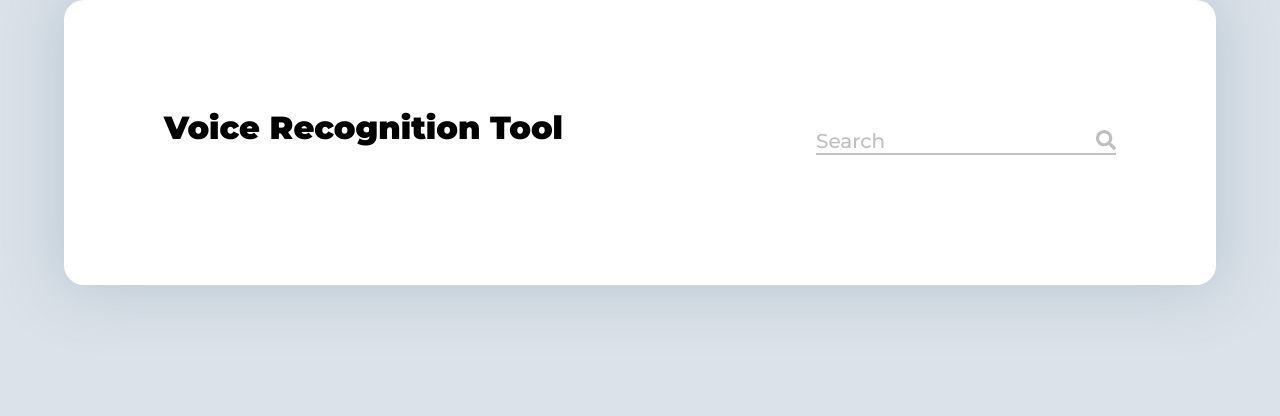
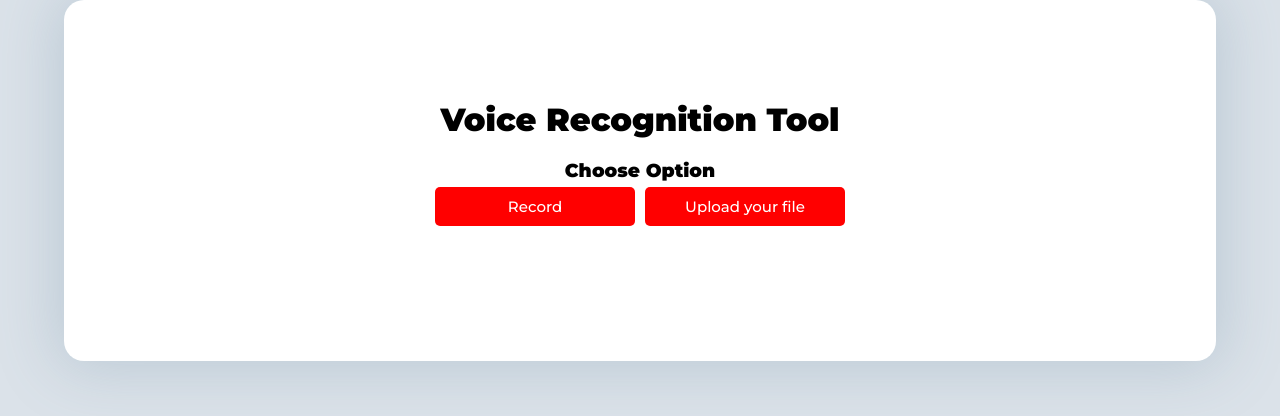
Before and after one commit to ducduongn/ReactDemo, a React (Create React App) app: page /gallery in a window 1280 px wide. Shown: the top 416 px of the page. Built offline with nearby package versions, Linux system fonts and the light colour scheme.

Commit message:
Remaster UI

```diff
--- a/package.json
+++ b/package.json
@@ -26,7 +26,7 @@
     "build": "react-scripts build",
     "test": "react-scripts test",
     "eject": "react-scripts eject",
-    "server": "json-server --watch db.json --port 5000"
+    "buildncopy": "npm run build && (cp -r build ../backend/)"
   },
   "eslintConfig": {
     "extends": [
--- a/src/App.js
+++ b/src/App.js
@@ -10,7 +10,8 @@ import Footer from './components/basic/Footer'
 import About from './components/basic/About'
 import Gallery from './components/gallery/Gallery'
 import LoadMore from './components/ultiity/LoadMore'
-
+import Result from './components/ultiity/Result'
+import Option from './components/ultiity/Option'
 
 import VoiceRecorder from './components/ultiity/VoiceRecorder'
 
@@ -25,12 +26,15 @@ const App = () => {
   const [globalSearchValue, setglobalSearchValue] = useState('')
   const [pagenum, setPageNum] = useState(1)
 
-  const [recording, setRecording] = useState(false)
-  const [audios, setAudios] = useState([])
-
   //Record constructor
   const [recordState, setRecordState] = useState(null)
   const [mediaData, setMediaData] = useState(null)
+
+  //Result and score
+  const [class_name, setClassName] = useState("")
+  const [option1, setOption1] = useState(false)
+  const [option2, setOption2] = useState(false)
+  const [isPredicted, setIsPredicted] = useState(false)
 
   const API_KEY = '563492ad6f9170000100000157cd64981c4a49f19968cd2bd6f49291'
 
@@ -45,6 +49,12 @@ const App = () => {
     // getTasks()
   }, [])
 
+
+  const reset = async() => {
+    setGallery([])
+    setIsPredicted(false)
+    setClassName("")
+  }
 
   //Start Recording
   const start = async() => {
@@ -63,7 +73,6 @@ const App = () => {
     // console.log('onStop: audio data', mediaData)
     // console.log(file)
     sendToBackEnd(file)
-    // setMediaData(null)
   }
 
 
@@ -155,6 +164,7 @@ const App = () => {
     const items = await fetchItemsBySearch(input)
 
     setGallery(items)
+    setIsPredicted(true)
   }
 
   const searchMore = async() => {
@@ -223,6 +233,7 @@ const App = () => {
       .then(function(response) {
          console.log(response.data.class_name)
          searchFromFile(response.data.class_name)
+         setClassName(response.data.class_name)
       })
       .catch(function(error) {
         console.log(error);
@@ -250,6 +261,7 @@ const App = () => {
       .then(function(response) {
          console.log(response.data.class_name)
          searchFromFile(response.data.class_name)
+         setClassName(response.data.class_name)
       })
       .catch(function(error) {
         console.log(error);
@@ -257,7 +269,6 @@ const App = () => {
       });
 
   };
-
 
   return (
     <Router>
@@ -281,20 +292,41 @@ const App = () => {
         </>
       )}></Route>
 
+      <Option option1={option1}
+      setOption1={setOption1}
+      option2={option2}
+      setOption2={setOption2}
+      setIsPredicted={setIsPredicted}
+      setGallery={setGallery}/>
+
       <Route path='/' exact render={(prop) => (
         <>
           {
+            option1 ? (
               <VoiceRecorder
               recordState={recordState}
               onStop={onStop}
               start={start}
               stop={stop}
               mediaData={mediaData} />
+            ) : (
+              <></>
+            )
           }
 
-          {<>
+          { option2 ? (
             <Uploader onFileUpload={onFileUpload} />
-          </>}
+          ) : (
+            <></>
+          )}
+
+          {
+            isPredicted ? (
+              <Result class_name={class_name} />
+            ) : (
+              <></>
+            )
+          }
 
           {gallery.length > 0 ? (
           <>
--- a/src/components/basic/Header.js
+++ b/src/components/basic/Header.js
@@ -15,7 +15,6 @@ const Header = ({title, onAdd, showAdd, search}) => {
                 onClick = {onAdd}
             ></Button>} */}
 
-            <SearchBar search={search} />
         </header>
     )
 }
--- /dev/null
+++ b/src/components/ultiity/Option.js
@@ -0,0 +1,35 @@
+import Button from '../basic/Button'
+
+const Option = ({option1, setOption1, option2, setOption2, setIsPredicted, setGallery}) => {
+    function chooseOption1 () {
+        setOption1(true)
+        setOption2(false)
+        setIsPredicted(false)
+        setGallery([])
+    }
+
+    function chooseOption2() {
+        setOption1(false)
+        setOption2(true)
+        setIsPredicted(false)
+        setGallery([])
+    }
+
+    return (
+        <div className="option">
+            <h3>Choose Option</h3>
+
+            <Button
+            text={'Record'}
+            color={ option1 ? 'green' : 'red'}
+            onClick={chooseOption1}/>
+
+            <Button
+            text={'Upload your file'}
+            color={ option2 ? 'green' : 'red'}
+            onClick={chooseOption2}/>
+        </div>
+    )
+}
+
+export default Option
--- /dev/null
+++ b/src/components/ultiity/Result.js
@@ -0,0 +1,19 @@
+import React from 'react'
+
+const Result = ({class_name}) => {
+    return (
+        <div className="result">
+            <h3> Result </h3>
+            <table>
+                <tr>
+                    <th>Class name</th>
+                </tr>
+                <tr>
+                    <td>{class_name}</td>
+                </tr>
+            </table>
+        </div>
+    )
+}
+
+export default Result
--- a/src/components/ultiity/VoiceRecorder.js
+++ b/src/components/ultiity/VoiceRecorder.js
@@ -3,7 +3,7 @@ import AudioReactRecorder from 'audio-react-recorder'
 const VoiceRecorder = ({recordState, onStop, start, stop, mediaData}) => {
     return (
         <div className="recorder">
-          <h3>Option 1: Record a word</h3>
+          <h3>Option 1: Record</h3>
           <AudioReactRecorder state={recordState} onStop={onStop} />
           <audio
             id='audio'
--- a/src/index.css
+++ b/src/index.css
@@ -42,7 +42,6 @@ section{
 }
 
 header {
-  display: flex;
   text-align: center;
   justify-content: space-between;
   align-items: center;
@@ -107,36 +106,48 @@ input::placeholder{
   font-family: inherit;
 }
 
- /* .uploader input {
-  width: 0.1px;
-	height: 0.1px;
-	opacity: 0;
-	overflow: hidden;
-	position: absolute;
-	z-index: -1;
-} */
+.option {
+  margin: auto 0;
+}
 
-/*.uploader input + label {
-  font-size: 1.25em;
-  font-weight: 700;
-  color: white;
-  background-color: black;
-  display: inline-block;
-  cursor: pointer;
-} */
-
-/* .uploader input:focus + label,
-.uploader .input + label:hover {
-    background-color: red;
-} */
+.option button {
+  width: 200px;
+}
 
 .recorder {
   margin: 60px 60px;
 }
 
 .uploader {
+  margin-top: 60px;
   margin-bottom: 50px;
 }
+
+.result {
+  margin-bottom: 50px;
+}
+
+.result h3 {
+  margin-bottom: 20px;
+}
+
+.result table {
+  margin: 0 auto;
+  border-collapse: collapse;
+  width: 60%;
+}
+
+.result td, th {
+  border: 1px solid #dddddd;
+  text-align: center;
+  padding: 8px;
+}
+
+.result tr:nth-child(even) {
+  background-color: #dddddd;
+}
+
+
 
 /* Gallery */
 
```
Lines whose indentation alone changed are shown as unchanged.
